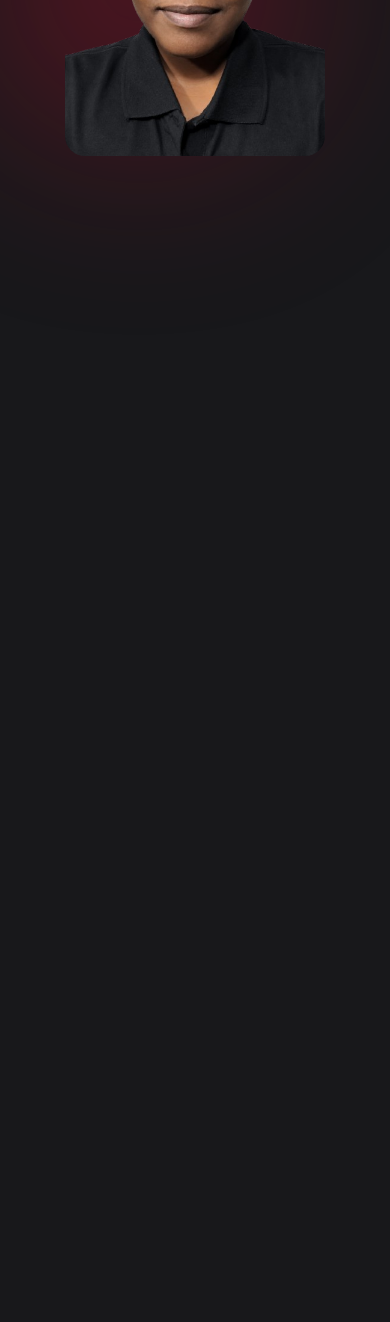
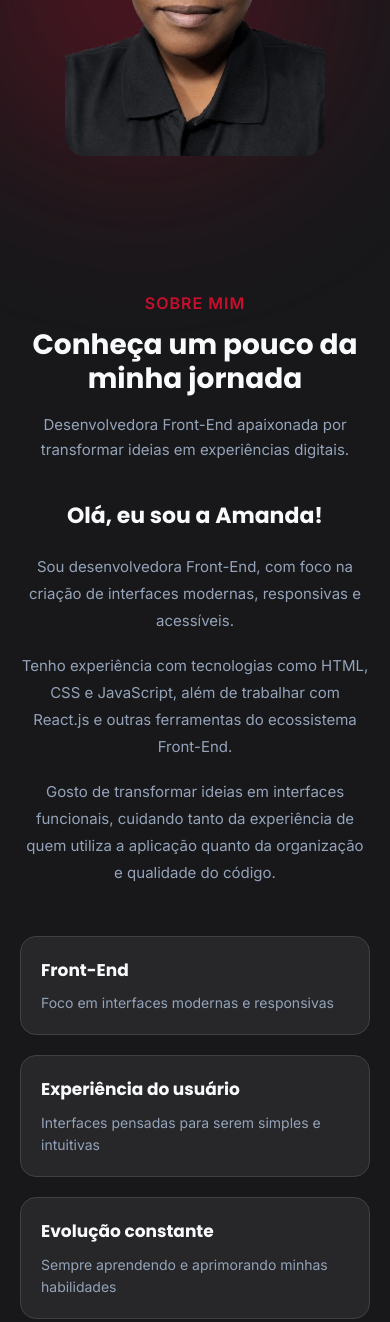
Before and after one commit to AmandaLima-a/Portfolio, a plain HTML site: page index.html in a window 390 px wide. Shown: the part 756-2078 px from the top of the page. Before the commit the page ends 977 px from the top, so only its background shows below. Drawn offline with Linux system fonts and the light colour scheme.

Commit message:
feat: cria seção sobre com layout responsivo

```diff
--- a/index.html
+++ b/index.html
@@ -70,7 +70,44 @@
         </section>
 
         <section id="sobre">
+            <div class="container">
 
+                <div class="section_header">
+                    <span class="section_badge">Sobre mim</span>
+
+                    <h2> Conheça um pouco da minha jornada </h2>
+
+                    <p> Desenvolvedora Front-End apaixonada por transformar ideias em experiências digitais. </p>
+                </div>
+
+                <div class="sobre_content">
+                    <div class="sobre_texto">
+                        <h3> Olá, eu sou a Amanda! </h3>
+
+                        <p> Sou desenvolvedora Front-End, com foco na criação de interfaces modernas, responsivas e acessíveis. </p>
+
+                        <p> Tenho experiência com tecnologias como HTML, CSS e JavaScript, além de trabalhar com React.js e outras ferramentas do ecossistema Front-End. </p>
+
+                        <p> Gosto de transformar ideias em interfaces funcionais, cuidando tanto da experiência de quem utiliza a aplicação quanto da organização e qualidade do código. </p>
+                    </div>
+                    <div class="sobre_destaques">
+                        <div class="destaque">
+                            <strong>Front-End</strong>
+                            <span>Foco em interfaces modernas e responsivas</span>
+                        </div>
+
+                        <div class="destaque">
+                            <strong>Experiência do usuário</strong>
+                            <span>Interfaces pensadas para serem simples e intuitivas</span>
+                         </div>
+
+                         <div class="destaque">
+                            <strong>Evolução constante</strong>
+                            <span>Sempre aprendendo e aprimorando minhas habilidades</span>
+                        </div>
+                    </div>
+                </div>
+            </div>
         </section>
 
         <section id="tecnologias">
--- a/style.css
+++ b/style.css
@@ -441,14 +441,134 @@ nav a:focus-visible{
 }
 
 
+/*==================================================
+                17 - SOBRE
+==================================================*/
 
+#sobre{
+    padding: 10rem 0;
+}
+
+.section_header{
+    max-width: 70rem;
+
+    margin: 0 auto 6rem;
+
+    text-align: center;
+}
+
+.section_badge{
+    display: inline-block;
+
+    margin-bottom: 1.2rem;
+
+    color: var(--cor-primaria);
+
+    font-size: 1.6rem;
+    font-weight: 600;
+    text-transform: uppercase;
+    letter-spacing: .1rem;
+}
+
+.section_header h2{
+    margin-bottom: 1.6rem;
+
+    font-size: 4rem;
+    font-weight: 700;
+    line-height: 1.2;
+}
+
+.section_header p{
+    color: var(--cor-texto-secundario);
+
+    font-size: 1.7rem;
+    line-height: 1.7;
+}
+
+/*--------------- 17.1 - SOBRE CONTENT ---------------*/
+
+.sobre_content{
+    display: grid;
+
+    grid-template-columns: 1.2fr .8fr;
+
+    gap: 8rem;
+
+    align-items: center;
+}
+
+.sobre_texto h3{
+    margin-bottom: 2rem;
+
+    font-size: 2.8rem;
+    font-weight: 700;
+}
+
+.sobre_texto p{
+    margin-bottom: 1.8rem;
+
+    color: var(--cor-texto-secundario);
+
+    font-size: 1.7rem;
+    line-height: 1.8;
+}
+
+.sobre_texto p:last-child{
+    margin-bottom: 0;
+}
+
+.sobre_destaques{
+    display: flex;
+    flex-direction: column;
+
+    gap: 2rem;
+}
+
+.destaque{
+    padding: 2.4rem;
+
+    background-color: var(--cor-superficie);
+
+    border: .1rem solid var(--cor-borda);
+    border-radius: 1.6rem;
+
+    transition: var(--transicao-padrao);
+}
+
+.destaque:hover{
+    border-color: var(--cor-primaria);
+
+    transform: translateX(.5rem);
+}
+
+.destaque strong{
+    display: block;
+
+    margin-bottom: .8rem;
+
+    color: var(--cor-texto);
+
+    font-family: var(--fonte-titulo);
+    font-size: 1.8rem;
+}
+
+.destaque span{
+    color: var(--cor-texto-secundario);
+
+    font-size: 1.5rem;
+    line-height: 1.6;
+}
+
+/*==================================================
+                18 - TECNOLOGIAS
+==================================================*/
 
 
 /*==================================================
-                17 - RESPONSIVIDADE
+                99 - RESPONSIVIDADE
 ==================================================*/
 
- /*--------------- 17.1 - TABLET ---------------*/
+ /*--------------- 99.1 - TABLET ---------------*/
 
  @media (max-width: 768px){
 
@@ -534,9 +654,47 @@ nav a:focus-visible{
     header{
         padding: 1.5rem 0;
     }
+
+    #sobre{
+        padding: 8rem 0 6rem;
+    }
+
+    .section_header{
+        margin-bottom: 4rem;
+    }
+
+    .section_header h2{
+        font-size: 3.2rem;
+    }
+
+    .section_header p{
+        font-size: 1.6rem;
+    }
+
+    .sobre_content{
+        grid-template-columns: 1fr;
+
+        gap: 5rem;
+    }
+
+    .sobre_texto{
+        text-align: center;
+    }
+
+    .sobre_texto h3{
+        font-size: 2.4rem;
+    }
+
+    .sobre_texto p{
+        font-size: 1.6rem;
+    }
+
+    .sobre_destaques{
+        width: 100%;
+    }
  }
 
- /*--------------- 17.2 - MOBILE ---------------*/
+ /*--------------- 99.2 - MOBILE ---------------*/
 
  @media (max-width: 480px){
 
@@ -555,4 +713,40 @@ nav a:focus-visible{
     .hero_image img{
         max-width: 26rem;
     }
+
+    #sobre{
+        padding: 7rem 0 5rem;
+    }
+
+    .section_header{
+        margin-bottom: 3.5rem;
+    }
+
+    .section_header h2{
+        font-size: 2.8rem;
+    }
+
+    .section_header p{
+        font-size: 1.5rem;
+    }
+
+    .sobre_texto h3{
+        font-size: 2.2rem;
+    }
+
+    .sobre_texto p{
+        font-size: 1.5rem;
+    }
+
+    .destaque{
+        padding: 2rem;
+    }
+
+    .destaque strong{
+        font-size: 1.7rem;
+    }
+
+    .destaque span{
+        font-size: 1.4rem;
+    }
  }
```
